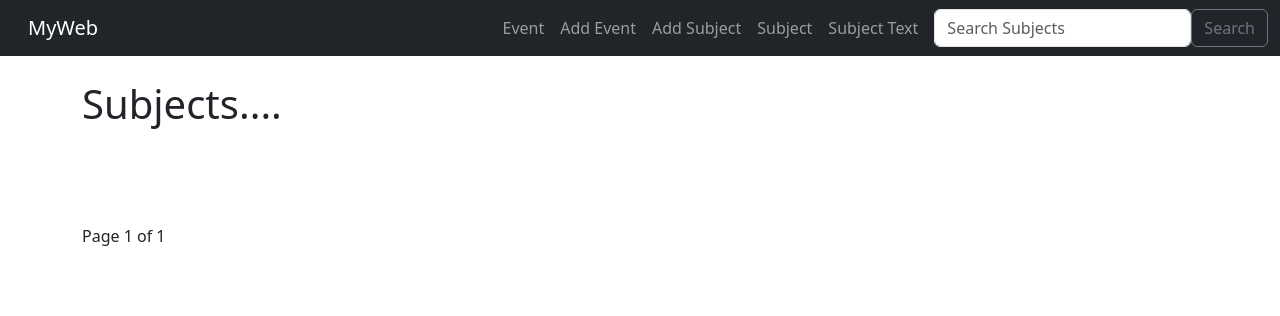
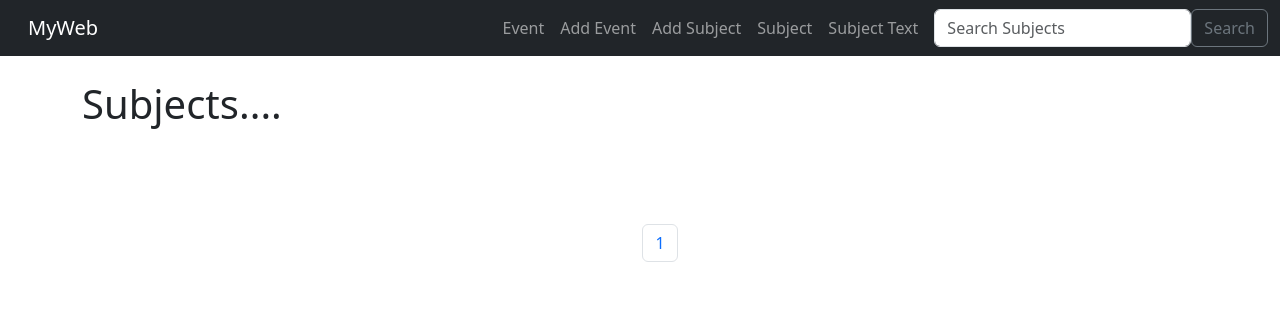
Before and after one commit to 6410110710/Web, a Django app: page /list_subject in a window 1280 px wide. Shown: the top 316 px of the page. Run offline with Django 4.2, Linux system fonts and the light colour scheme; data that the repository does not hold is empty.

Commit message:
Style Pagination With Bootstrap

```diff
--- a/MyApp/templates/event/subject.html
+++ b/MyApp/templates/event/subject.html
@@ -28,17 +28,36 @@ Current Page: {{ subjects.number }}<br/>
 Number of Pages: {{ subjects.paginator.num_pages }}<br/>
 <hr><br/><br/>
 -->
+
+<nav aria-label="Page navigation example">
+    <ul class="pagination justify-content-center">
+
 {% if subjects.has_previous %}
-    <a href="?page=1">&laquo First</a>
-    <a href="?page={{ subjects.previous_page_number }}">Previous</a>
+
+<li class="page-item"><a class="page-link" href="?page=1">&laquo First</a></li>
+<li class="page-item"><a class="page-link" href="?page={{ subjects.previous_page_number }}">Previous</a></li>
+
+{% endif %}
+<!--
+<li class="page-item disabled"><a href="#" class="page-link">Page {{ subjects.number }} of {{ subjects.paginator.num_pages }}</a></li>
+    -->
+
+
+{% for i in nums %}
+
+<li class="page-item"><a class="page-link" href="?page={{ forloop.counter }}">{{ forloop.counter }}</a></li>
+
+{% endfor %}
+
+
+{% if subjects.has_next %}
+
+<li class="page-item"><a class="page-link" href="?page={{ subjects.next_page_number }}">Next</a></li>
+<li class="page-item"><a class="page-link" href="?page={{ subjects.paginator.num_pages }}">Last &raquo</a></li>
 
 {% endif %}
 
-Page {{ subjects.number }} of {{ subjects.paginator.num_pages }}
 
-{% if subjects.has_next %}
-    <a href="?page={{ subjects.next_page_number }}">Next</a>
-    <a href="?page={{ subjects.paginator.num_pages }}">Last &raquo</a>
-
-{% endif %}
+    </ul>
+</nav>
 {% endblock %}
--- a/MyApp/views.py
+++ b/MyApp/views.py
@@ -86,14 +86,15 @@ def show_subject(request, subject_id):
 
 
 def list_subject(request):
-    subject_list = Subject.objects.all().order_by('name')
+    #subject_list = Subject.objects.all().order_by('name')
+    subject_list = Subject.objects.all()
 
     #Set up Pagination
-    p = Paginator(Subject.objects.all(), 3)
+    p = Paginator(Subject.objects.all(), 2)
     page = request.GET.get('page')
     subjects = p.get_page(page)
-
-    return render(request, 'event/subject.html', {'subject_list': subject_list,'subjects': subjects})
+    nums = "a" * subjects.paginator.num_pages
+    return render(request, 'event/subject.html', {'subject_list': subject_list,'subjects': subjects, 'nums': nums})
 
 
 def add_subject(request):
```
